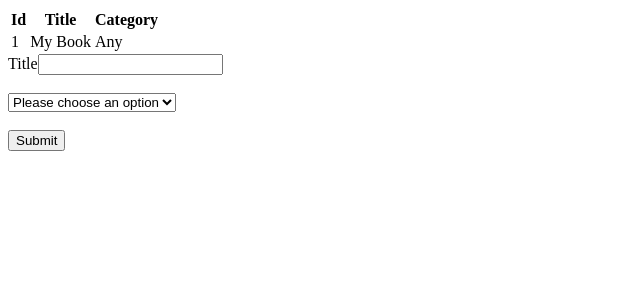
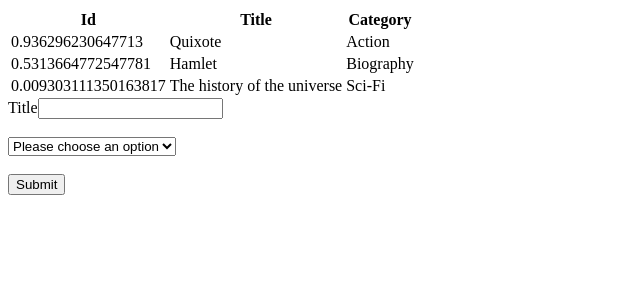
Before and after one commit to Zappat0n/bookstore, a React (Create React App) app: page / in a window 1280 px wide. Shown: the top 300 px of the page, without its empty margins (0-640 px from the left). Built offline with nearby package versions, Linux system fonts and the light colour scheme.

Commit message:
Render initial books in the state

```diff
--- a/src/components/BookForm.js
+++ b/src/components/BookForm.js
@@ -23,7 +23,9 @@ class BookForm extends Component {
           <select name="categories">
             <option value="">Please choose an option</option>
             {categories.map((cate) => (
-              <option value={cate}>{cate}</option>
+              <option key={cate} value={cate}>
+                {cate}
+              </option>
             ))}
           </select>
         </div>
--- a/src/components/BooksList.js
+++ b/src/components/BooksList.js
@@ -1,27 +1,27 @@
 import { connect } from 'react-redux';
+import Book from './Book';
 
-const BooksList = () => {
-  const displayBooks = () => {
-    let books = [];
-    return books;
-  };
+const BooksList = (props) => {
+  const displayBooks = props.books.map((book) => {
+    return <Book book={book} />;
+  });
 
   return (
     <table>
-      <tr>
-        <th>Id</th>
-        <th>Title</th>
-        <th>Category</th>
-      </tr>
-      <tbody>
+      <thead>
         <tr>
-          <td>1</td>
-          <td>My Book</td>
-          <td>Any</td>
+          <th>Id</th>
+          <th>Title</th>
+          <th>Category</th>
         </tr>
-      </tbody>
+      </thead>
+      <tbody>{displayBooks}</tbody>
     </table>
   );
 };
 
-export default connect()(BooksList);
+const mapStateToProps = (state) => {
+  return { books: state.bookReducer };
+};
+
+export default connect(mapStateToProps)(BooksList);
--- a/src/index.js
+++ b/src/index.js
@@ -5,28 +5,28 @@ import { createStore } from 'redux';
 import rootReducer from './reducers';
 import App from './components/App';
 
-export const initialState = {
-  books: [
+const initialState = {
+  bookReducer: [
     {
       id: Math.random(),
       title: 'Quixote',
-      category: 'Action'
+      category: 'Action',
     },
     {
       id: Math.random(),
       title: 'Hamlet',
-      category: 'Biography'
+      category: 'Biography',
     },
     {
       id: Math.random(),
       title: 'The history of the universe',
-      category: 'Sci-Fi'
+      category: 'Sci-Fi',
     },
-  ]
-}
+  ],
+};
 
 ReactDOM.render(
-  <Provider store={createStore(rootReducer)}>
+  <Provider store={createStore(rootReducer, initialState)}>
     <React.StrictMode>
       <App />
     </React.StrictMode>
--- a/src/reducers/books.js
+++ b/src/reducers/books.js
@@ -1,10 +1,13 @@
-import { CREATE_BOOK, REMOVE_BOOK} from '../actions'
+import { CREATE_BOOK, REMOVE_BOOK } from '../actions';
 
-const bookReducer = (state = [], action) => {
+const bookReducer = (state = {}, action) => {
   switch (action.type) {
-    case CREATE_BOOK: return [...state,action.payload];
-    case REMOVE_BOOK: return state.filter( (book) => book.id !== action.payload);
-    default: return state;
+    case CREATE_BOOK:
+      return [...state, action.payload];
+    case REMOVE_BOOK:
+      return state.filter((book) => book.id !== action.payload);
+    default:
+      return state;
   }
 };
 
```
